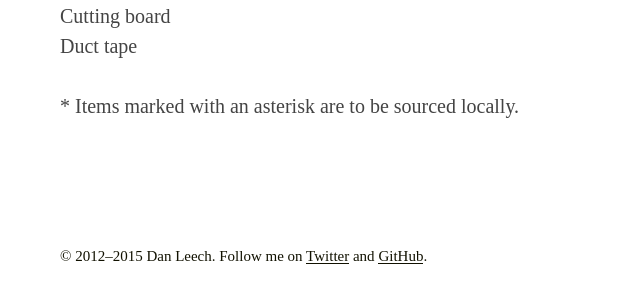
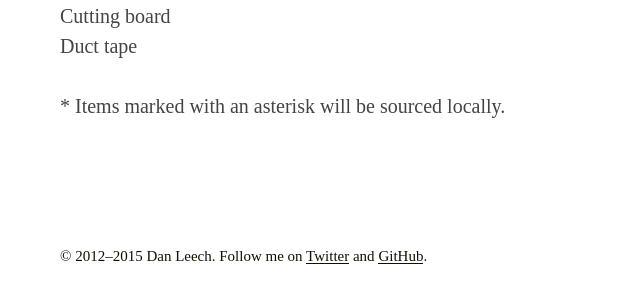
Before and after one commit to danleech/danleech.com, a Jekyll site: the page built from projects/yellowstone-packing-list/index.md, in a window 1280 px wide and 900 px high, scrolled down 3390 px. Shown: the part 599-888 px from the top of the window, without its empty margins (0-640 px from the left). Built offline with Jekyll 4.4.1, drawn with Linux system fonts in a browser that asks for light colours; some web fonts are replaced; Markdown is read by kramdown in place of the engine named in the settings.

Commit message:
Fixed stupid English

```diff
--- a/projects/yellowstone-packing-list/index.md
+++ b/projects/yellowstone-packing-list/index.md
@@ -131,7 +131,7 @@ description: "A comprehensive packing list for a trekking holiday in Yellowstone
 - Cutting board
 - Duct tape
 
-\* Items marked with an asterisk are to be sourced locally.
+\* Items marked with an asterisk will be sourced locally.
 
 <style>
     .site-header {
```
